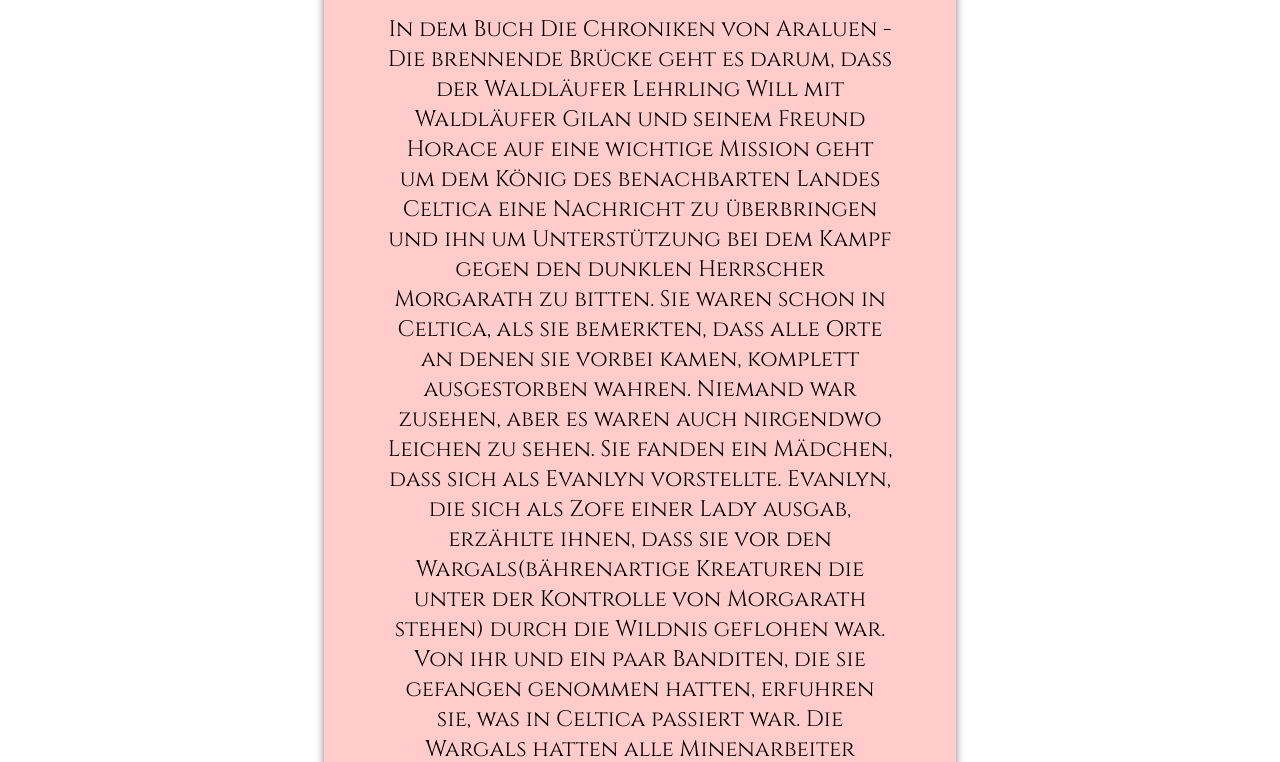
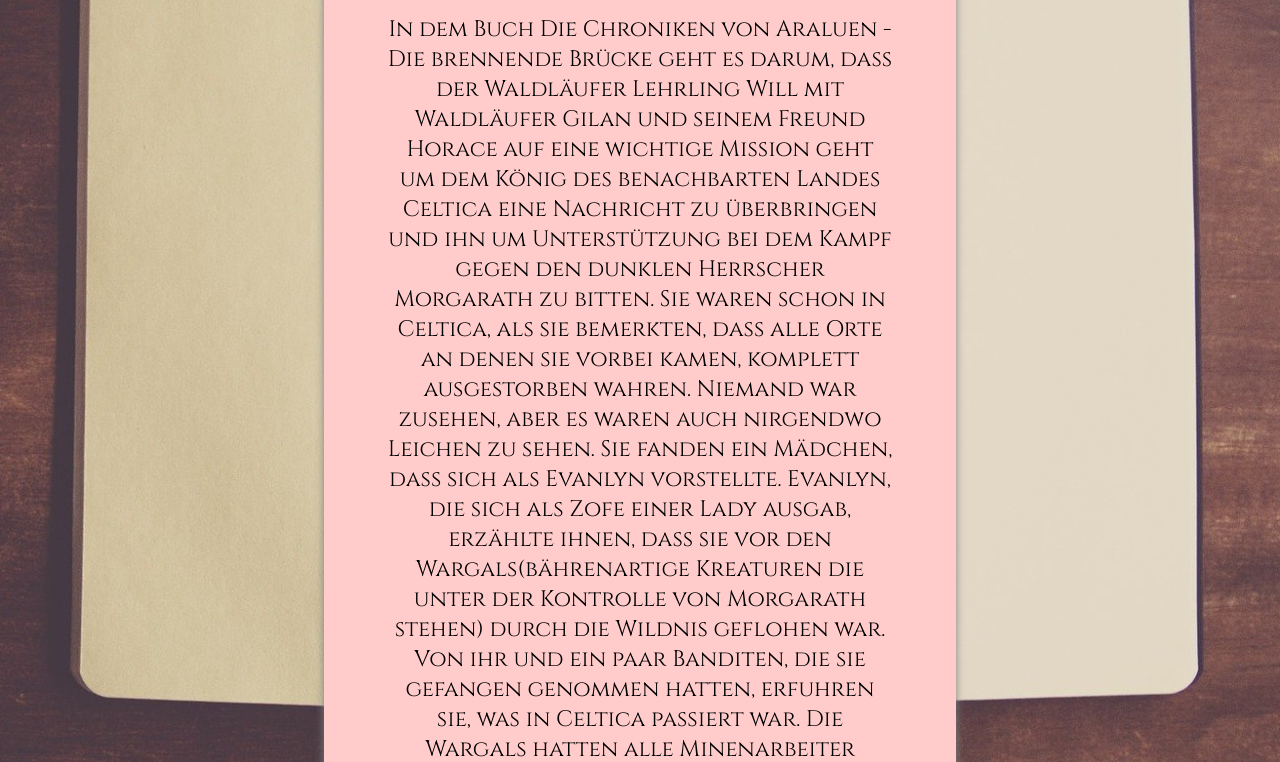
Before and after one commit to Zxmon-code/Informatik-Website, a plain HTML site: page Brücke.html in a window 1280 px wide. Shown: the part 312-1074 px from the top of the page. Drawn offline with Linux system fonts and the light colour scheme.

Commit message:
image inhalt

```diff
--- a/style/Inhalt.css
+++ b/style/Inhalt.css
@@ -1,7 +1,7 @@
 @import url('https://fonts.googleapis.com/css2?family=Cinzel&display=swap');
 
 body {
-    background-image: url(../images/book.jpg);
+    background-image: url(../images/book.jpeg);
 	background-size: 100%;
 	font-family: Cinzel, serif;
 }
```
